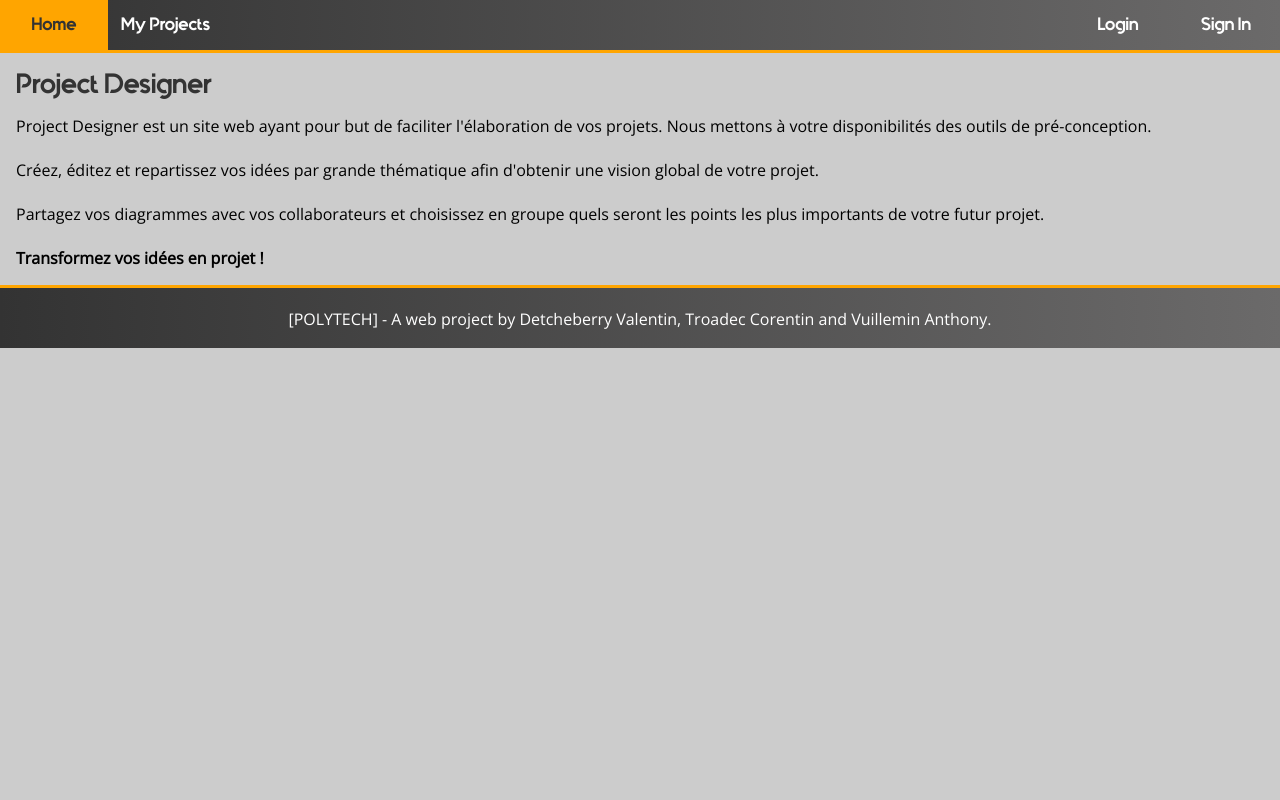
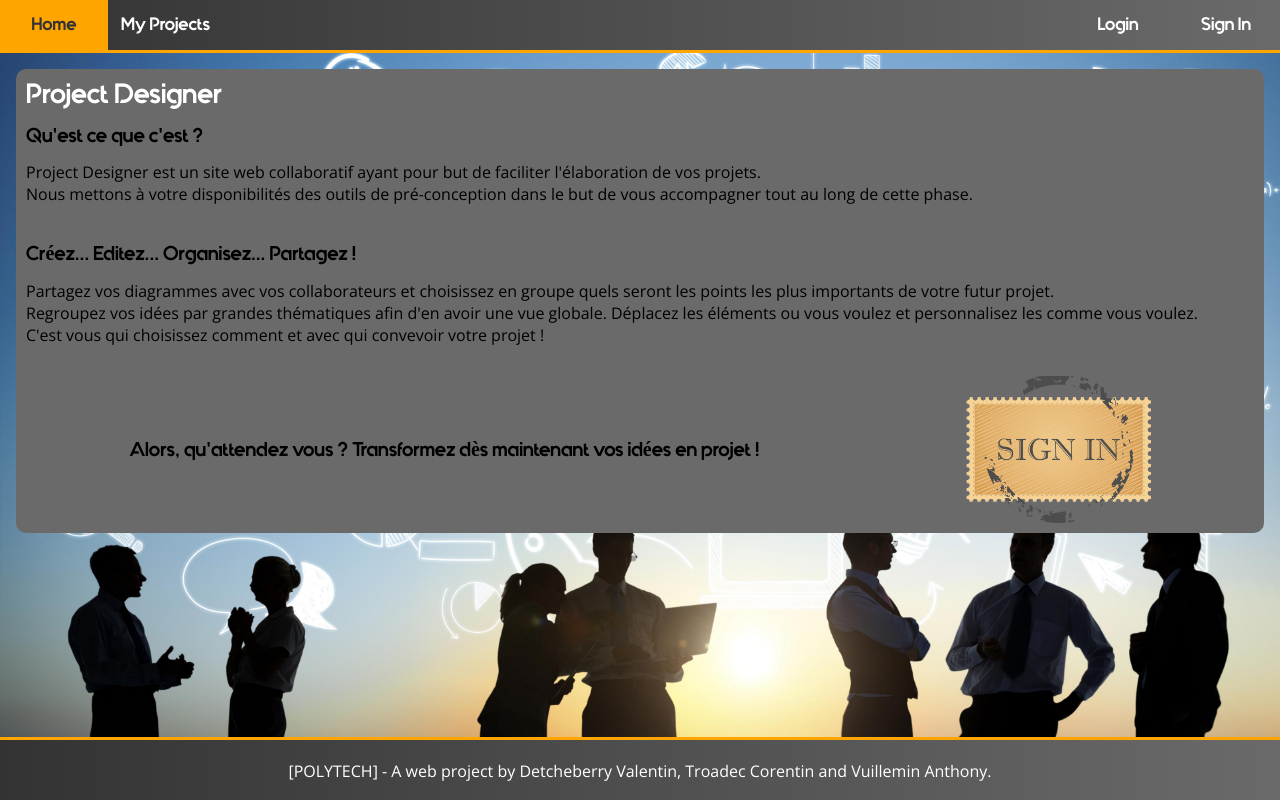
Before and after one commit to Hagbuck/project-designer, a PHP site: page / in a window 1280 px wide. Run offline with PHP 8.4, Linux system fonts and the light colour scheme; some libraries are stand-ins or nearby versions.

Commit message:
Page d'accueil OK

```diff
--- a/index.php
+++ b/index.php
@@ -8,9 +8,10 @@
         <meta charset="UTF-8" />
         <meta name="author" lang="fr" content="Vuillemin Anthony" />
         <link rel="stylesheet" type="text/css" href="stylesheet/default.css">
+        <link rel="stylesheet" type="text/css" href="stylesheet/index.css">
         <link href="https://fonts.googleapis.com/css?family=Open+Sans" rel="stylesheet">
         <script type="text/javascript" src="js/jquery.js"></script>
-        <title>Project designer</title>
+        <title>Project Designer - Main Page</title>
     </head>
     <body>
         <?php include("header.php"); ?>
@@ -18,13 +19,24 @@
             <h1>Project Designer</h1>
 
             <p>
-                <span clas="projectName">Project Designer</span> est un site web ayant pour but de faciliter l'élaboration de vos projets. Nous mettons à votre disponibilités des outils de pré-conception.
+                <h2> Qu'est ce que c'est ? </h2>
+
+                <span clas="projectName">Project Designer</span> est un site web collaboratif ayant pour but de faciliter l'élaboration de vos projets.
+                <br>Nous mettons à votre disponibilités des outils de pré-conception dans le but de vous accompagner tout au long de cette phase.
                 <br /><br />
-                Créez, éditez et repartissez vos idées par grande thématique afin d'obtenir une vision global de votre projet.
-                <br /><br />
+
+                <h2> Créez... Editez... Organisez... Partagez ! </h2>
+
+                <p>
                 Partagez vos diagrammes avec vos collaborateurs et choisissez en groupe quels seront les points les plus importants de votre futur projet.
-                <br /><br />
-                <b>Transformez vos idées en projet !</b>
+                <br> Regroupez vos idées par grandes thématiques afin d'en avoir une vue globale. Déplacez les éléments ou vous voulez et personnalisez les comme vous voulez.
+                <br> C'est vous qui choisissez comment et avec qui convevoir votre projet !
+                </P>
+
+                <div id="foot_index">
+                  <h2>Alors, qu'attendez vous ? Transformez dès maintenant vos idées en projet !</h2>
+                  <img id="sign_in" src="stylesheet/pictures/sign_in.png" />
+                </div>
             </p>
         </section>
         <?php include 'footer.php'; ?>
--- a/src/Database/DAOProjet.php
+++ b/src/Database/DAOProjet.php
@@ -15,7 +15,7 @@ class DAOProjet
     {
         $projects = array();
 
-        $query = 'SELECT * FROM Projet, Accede WHERE Accede.id_utilisateur = '.$user_id.' AND Accede.id_projet = Projet.id_projet;';
+        $query = 'SELECT * FROM Projet, Accede WHERE Accede.id_utilisateur = '.$user_id.' AND Accede.id_projet = Projet.id_projet ORDER BY date_creation_projet DESC;';
 
         //echo $query . '<br />';
 
--- /dev/null
+++ b/stylesheet/index.css
@@ -0,0 +1,73 @@
+#exampleDiag
+{
+  background-color: grey;
+  padding: 10px;
+  border-radius: 10px;
+  width: 500px;
+  border:2px solid orange;
+  margin:auto;
+  margin-top:15px;margin-bottom: 15px;
+  display: flex;
+  justify-content: space-around;
+  align-items: stretch;
+}
+
+#exampleDiag img
+{
+  text-align: center;
+  margin: auto;
+  height: 400px;
+}
+
+html,body
+{
+  background-image: url("pictures/backindex.jpg");
+  background-size: cover;
+  background-repeat: no-repeat;
+}
+
+#footer {
+    position: fixed;
+    left: 0;
+    bottom: 0;
+    width: 100%;
+    color: white;
+    text-align: center;
+}
+
+h1
+{
+  color:white;
+}
+
+#sign_in
+{
+  width: 15%;
+  height: 15%;
+}
+
+#foot_index
+{
+  margin-top: 30px;
+  display: flex;
+  justify-content: space-around;
+}
+
+#foot_index *
+{
+  margin: auto;
+}
+
+h2
+{
+  font-size: 20px;
+  font-family:Quantify;
+  margin:15px 0 15px 0;
+}
+
+.mainComponet
+{
+  background-color: #6B6A6A;
+  padding: 10px;
+  border-radius: 10px;
+}
```
Also changed, not shown: stylesheet/pictures/backindex.jpg (added), stylesheet/pictures/sign_in.png (added).
